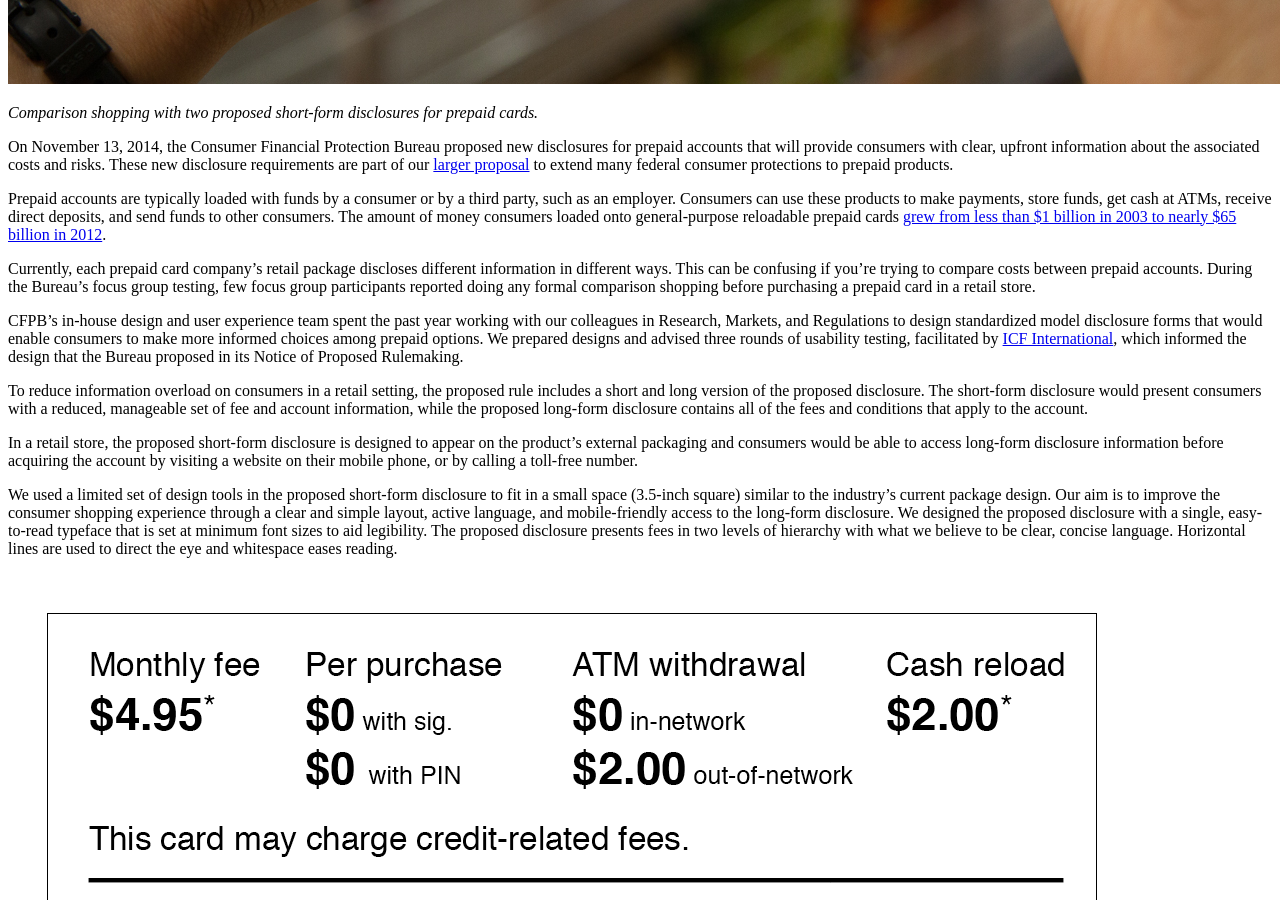
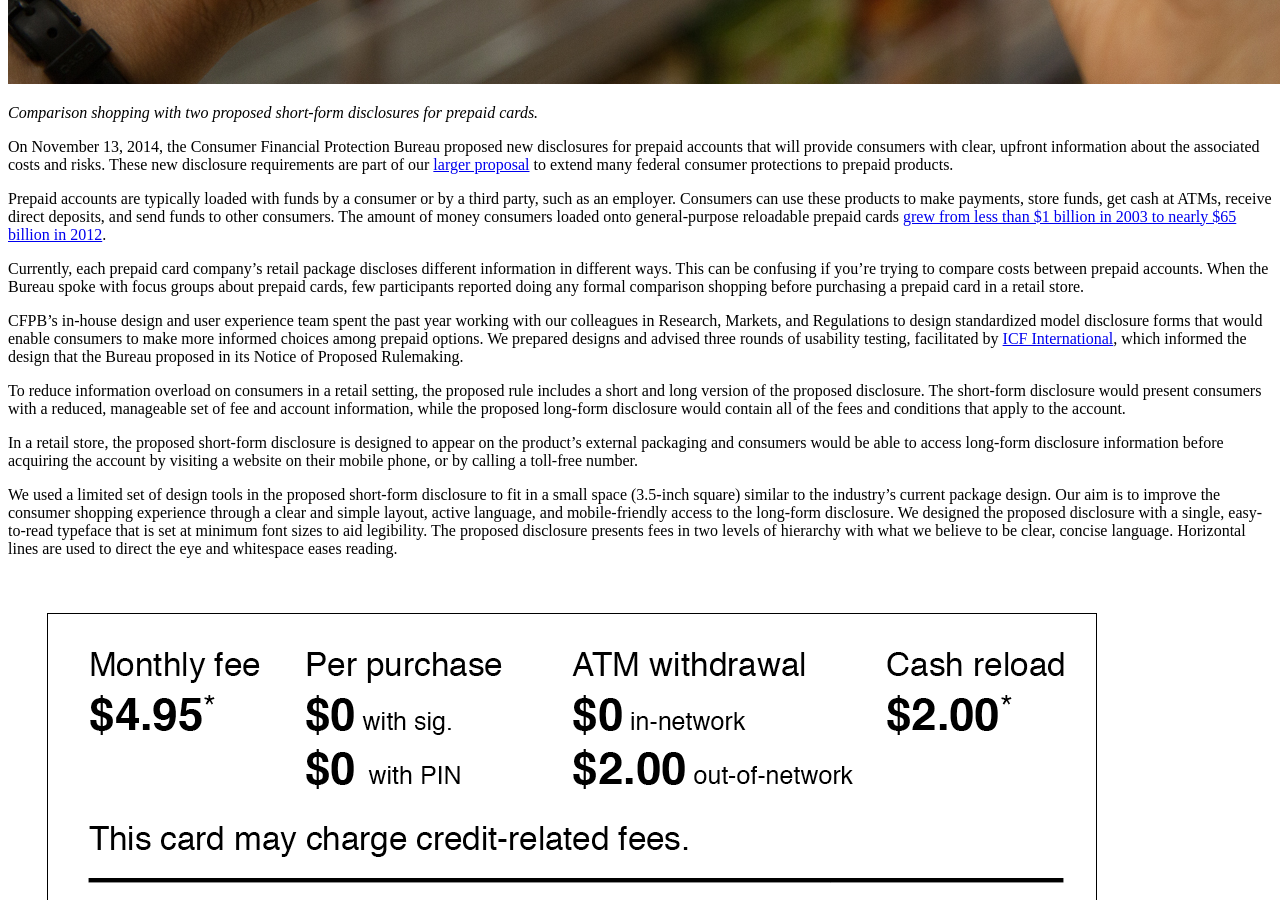
Before and after one commit to cfpb/cfpb.github.io, a Jekyll site: the page built from _posts/2015-03-16-designing-prepaid-card-disclosures.md, in a window 1280 px wide and 900 px high, scrolled down 1115 px. Built offline with Jekyll 4.4.1, drawn with Linux system fonts in a browser that asks for light colours; nearby versions of some CDN libraries; some web fonts are replaced; comment, search, counter and statistics services are not loaded; some of the changed text lies outside the part shown.

Commit message:
Update 2015-03-16-designing-prepaid-card-disclosures.md
a few fewer wording changes

```diff
--- a/_posts/2015-03-16-designing-prepaid-card-disclosures.md
+++ b/_posts/2015-03-16-designing-prepaid-card-disclosures.md
@@ -15,11 +15,11 @@ On November 13, 2014, the Consumer Financial Protection Bureau proposed new disc
 
 Prepaid accounts are typically loaded with funds by a consumer or by a third party, such as an employer. Consumers can use these products to make payments, store funds, get cash at ATMs, receive direct deposits, and send funds to other consumers. The amount of money consumers loaded onto general-purpose reloadable prepaid cards [grew from less than $1 billion in 2003 to nearly $65 billion in 2012](http://www.mercatoradvisorygroup.com/Reports/11th-Annual-U_S_-Prepaid-Cards-Market-Forecasts_-2014%E2%80%932017/).
 
-Currently, each prepaid card company's retail package discloses different information in different ways. This can be confusing if you're trying to compare costs between prepaid accounts. During the Bureau's focus group testing, few focus group participants reported doing any formal comparison shopping before purchasing a prepaid card in a retail store.
+Currently, each prepaid card company's retail package discloses different information in different ways. This can be confusing if you're trying to compare costs between prepaid accounts. When the Bureau spoke with focus groups about prepaid cards, few participants reported doing any formal comparison shopping before purchasing a prepaid card in a retail store.
 
 CFPB's in-house design and user experience team spent the past year working with our colleagues in Research, Markets, and Regulations to design standardized model disclosure forms that would enable consumers to make more informed choices among prepaid options. We prepared designs and advised three rounds of usability testing, facilitated by [ICF International](http://www.icfi.com), which informed the design that the Bureau proposed in its Notice of Proposed Rulemaking.
 
-To reduce information overload on consumers in a retail setting, the proposed rule includes a short and long version of the proposed disclosure. The short-form disclosure would present consumers with a reduced, manageable set of fee and account information, while the proposed long-form disclosure contains all of the fees and conditions that apply to the account.
+To reduce information overload on consumers in a retail setting, the proposed rule includes a short and long version of the proposed disclosure. The short-form disclosure would present consumers with a reduced, manageable set of fee and account information, while the proposed long-form disclosure would contain all of the fees and conditions that apply to the account.
 
 In a retail store, the proposed short-form disclosure is designed to appear on the product's external packaging and consumers would be able to access long-form disclosure information before acquiring the account by visiting a website on their mobile phone, or by calling a toll-free number.
 
@@ -37,7 +37,7 @@ For the same reason, asterisks and fine print appear sparingly. Early versions o
 
 Because the short-form disclosure would not include _all_ fees, we added to the proposal two elements to lessen the risk of hidden fees. First, we left space for a few additional fees that may vary from product to product. These fees represent those most frequently charged to consumers for that particular product. Second, the proposed disclosure would indicate the number of additional fees associated with that product, which, under the proposal, would all be included on the long-form disclosure. We think that this will give consumers a sense of control without feeling overwhelmed in a shopping environment.
 
-We also identified a few suggested requirements that we believe will improve consumers' in-store access to the electronic long-form disclosure. The [proposed rule](https://www.federalregister.gov/articles/2014/12/23/2014-27286/prepaid-accounts-under-the-electronic-fund-transfer-act-regulation-e-and-the-truth-in-lending-act) would require that the URL to the long-form disclosure be less than 22 characters and be meaningfully named. Under the proposal, the electronic long-form disclosure would have to be machine-readable so that consumers can read and retain it using the device that is best for them, in other words, it shouldn't be presented as a static image.
+We also identified a few suggested requirements that we believe will improve consumers' in-store access to the electronic long-form disclosure. The [proposed rule](https://www.federalregister.gov/articles/2014/12/23/2014-27286/prepaid-accounts-under-the-electronic-fund-transfer-act-regulation-e-and-the-truth-in-lending-act) would require that the URL to the long-form disclosure be less than 22 characters and be meaningfully named. Under the proposal, the electronic long-form disclosure would have to be machine-readable so that consumers can read and retain it using the device that is best for them. In other words, it shouldn't be presented as a static image.
 
 ![A person holding an example package with the proposed disclosure design and a smartphone displaying the corresponding long-form disclosure](../../img/prepaid/viewing-prepaid-long-form-disclosure.jpg)
 
```
